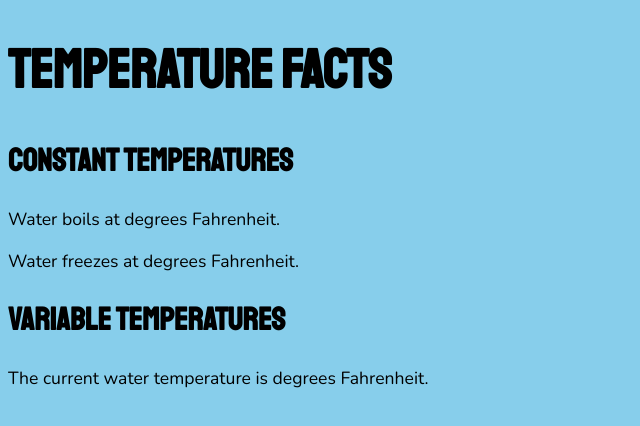
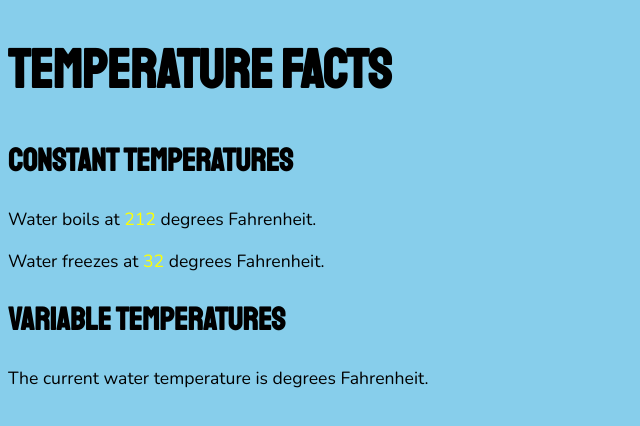
Before and after one commit to siarraprice/m10-hw10-price-siarra, a plain HTML site: page index.html in a window 1280 px wide. Shown: the whole page, without its empty margins (0-640 px from the left). Drawn offline with nearby package versions, Linux system fonts and the light colour scheme.

Commit message:
Immediately prints boiling temp and freezing temp

```diff
--- a/index.html
+++ b/index.html
@@ -18,8 +18,8 @@
     <main>
       <section>
         <h2>Constant Temperatures</h2>
-        <p>Water boils at <span id="boiling-temp"></span> degrees Fahrenheit.</p>
-        <p>Water freezes at <span id="freezing-temp"></span> degrees Fahrenheit.</p>
+        <p>Water boils at <span id="boiling-temp">test</span> degrees Fahrenheit.</p>
+        <p>Water freezes at <span id="freezing-temp">test</span> degrees Fahrenheit.</p>
       </section>
       <section>
         <h2>Variable Temperatures</h2>
--- a/main.js
+++ b/main.js
@@ -1,2 +1,6 @@
 // It is always helpful to use comments in your code!
-"use strict";
+const boils = "212";
+const freezes = "32";
+
+document.getElementById("boiling-temp").innerHTML = boils;
+document.getElementById("freezing-temp").innerHTML = freezes;
```
